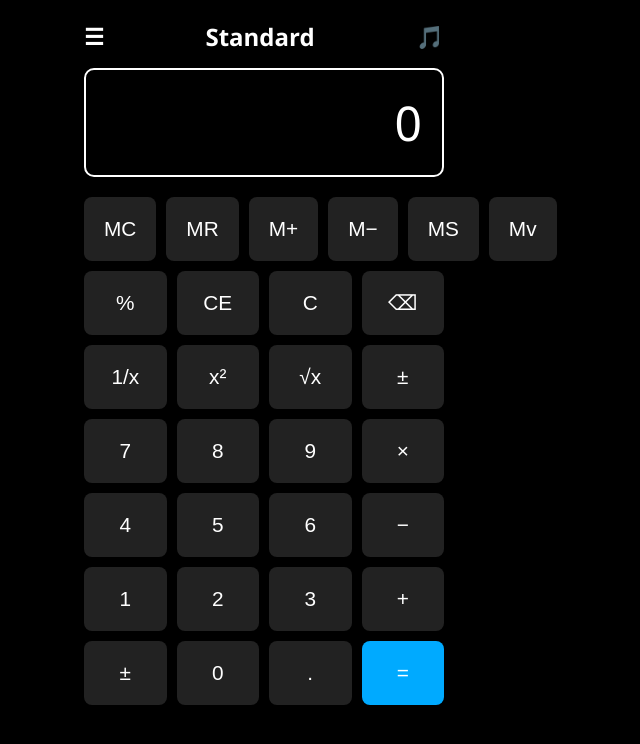
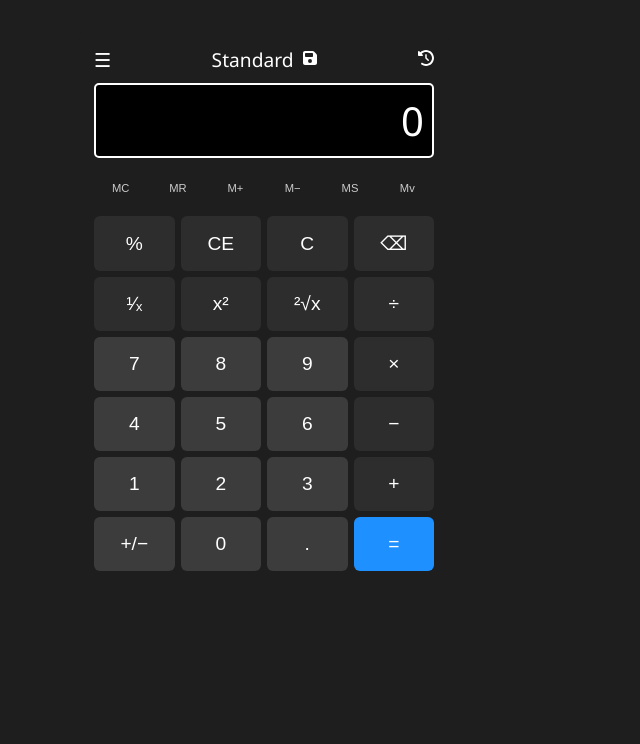
Before and after one commit to Imran-aruwa/imran-calculator, a React (Vite) app: page / in a window 1280 px wide. Shown: the top 744 px of the page, without its empty margins (376-1016 px from the left). Built offline with nearby package versions, Linux system fonts and the light colour scheme.

Commit message:
Finalize Windows Calculator replica with full functionality and layout

```diff
--- a/index.html
+++ b/index.html
@@ -2,7 +2,7 @@
 <html lang="en">
   <head>
     <meta charset="UTF-8" />
-    <link rel="icon" href="/favicon.ico" />
+    <link rel="icon" type="image/svg+xml" href="/vite.svg" />
     <meta name="viewport" content="width=device-width, initial-scale=1.0" />
     <title>Calculator</title>
   </head>
--- a/package.json
+++ b/package.json
@@ -13,7 +13,8 @@
     "bootstrap": "^5.3.6",
     "react": "^19.1.0",
     "react-bootstrap": "^2.10.10",
-    "react-dom": "^19.1.0"
+    "react-dom": "^19.1.0",
+    "react-icons": "^5.5.0"
   },
   "devDependencies": {
     "@eslint/js": "^9.25.0",
--- a/src/App.jsx
+++ b/src/App.jsx
@@ -1,70 +1,131 @@
 import React, { useState } from "react";
-
-const buttons = [
-  ["MC", "MR", "M+", "M−", "MS", "Mv"],
-  ["%", "CE", "C", "⌫"],
-  ["1/x", "x²", "√x", "±"],
-  ["7", "8", "9", "×"],
-  ["4", "5", "6", "−"],
-  ["1", "2", "3", "+"],
-  ["±", "0", ".", "="],
-];
-
-const isOperator = (value) => ["+", "−", "×", "÷", "="].includes(value);
+import "./style.css";
+import { FaClockRotateLeft, FaFloppyDisk } from "react-icons/fa6";
 
 export default function App() {
   const [display, setDisplay] = useState("0");
+  const [memory, setMemory] = useState(null);
 
   const handleClick = (value) => {
-    if (value === "C" || value === "CE") return setDisplay("0");
-    if (value === "⌫") return setDisplay((prev) => (prev.length > 1 ? prev.slice(0, -1) : "0"));
-    if (value === "=") return calculate();
-    if (value === "±") return setDisplay((prev) => (prev.startsWith("-") ? prev.slice(1) : "-" + prev));
-    if (value === "1/x") return setDisplay((prev) => (1 / parseFloat(prev)).toString());
-    if (value === "x²") return setDisplay((prev) => (Math.pow(parseFloat(prev), 2)).toString());
-    if (value === "√x") return setDisplay((prev) => (Math.sqrt(parseFloat(prev))).toString());
+    setDisplay((prev) => (prev === "0" ? value : prev + value));
+  };
 
-    // Basic math entry
-    if (["+", "−", "×", "÷"].includes(value)) {
-      if (isOperator(display.slice(-1))) return;
-      setDisplay((prev) => prev + " " + value + " ");
-    } else {
-      setDisplay((prev) => (prev === "0" ? value : prev + value));
+  const clearDisplay = () => setDisplay("0");
+
+  const backspace = () => {
+    setDisplay((prev) =>
+      prev.length === 1 ? "0" : prev.slice(0, -1)
+    );
+  };
+
+  const toggleSign = () => {
+    try {
+      const val = parseFloat(display);
+      if (!isNaN(val)) setDisplay((val * -1).toString());
+    } catch {
+      setDisplay("Error");
     }
   };
 
-  const calculate = () => {
+  const calculateResult = () => {
     try {
-      let expression = display.replace(/×/g, "*").replace(/−/g, "-").replace(/÷/g, "/");
-      let result = eval(expression);
-      setDisplay(result.toString());
+      setDisplay(eval(display).toString());
     } catch {
       setDisplay("Error");
+    }
+  };
+
+  const applyFunction = (func) => {
+    try {
+      let val = parseFloat(display);
+      if (isNaN(val)) return;
+      if (func === "recip") setDisplay((1 / val).toString());
+      else if (func === "square") setDisplay((val * val).toString());
+      else if (func === "sqrt") setDisplay(Math.sqrt(val).toString());
+      else if (func === "percent") setDisplay((val / 100).toString());
+    } catch {
+      setDisplay("Error");
+    }
+  };
+
+  const handleMemory = (type) => {
+    let current = parseFloat(display);
+    switch (type) {
+      case "MC":
+        setMemory(null);
+        break;
+      case "MR":
+        if (memory !== null) setDisplay(memory.toString());
+        break;
+      case "M+":
+        setMemory((prev) => (prev || 0) + current);
+        break;
+      case "M-":
+        setMemory((prev) => (prev || 0) - current);
+        break;
+      case "MS":
+        setMemory(current);
+        break;
+      case "Mv":
+        alert(`Memory: ${memory}`);
+        break;
+      default:
+        break;
     }
   };
 
   return (
     <div className="calculator">
       <div className="header">
-        <div className="menu">☰</div>
-        <div className="title">Standard</div>
-        <div className="icon">🎵</div>
+        <span className="menu">☰</span>
+        <div className="standard-label">
+          <span className="mode">Standard</span>
+          <span className="disk"><FaFloppyDisk /></span>
+        </div>
+        <span className="clock"><FaClockRotateLeft /></span>
       </div>
+
       <div className="display">{display}</div>
-      <div className="buttons">
-        {buttons.map((row, i) => (
-          <div className="button-row" key={i}>
-            {row.map((btn) => (
-              <button
-                key={btn}
-                className={`btn ${btn === "=" ? "equals" : ""}`}
-                onClick={() => handleClick(btn)}
-              >
-                {btn}
-              </button>
-            ))}
-          </div>
-        ))}
+
+      <div className="memory-row">
+        <button className="memory" onClick={() => handleMemory("MC")}>MC</button>
+        <button className="memory" onClick={() => handleMemory("MR")}>MR</button>
+        <button className="memory bold" onClick={() => handleMemory("M+")}>M+</button>
+        <button className="memory bold" onClick={() => handleMemory("M-")}>M−</button>
+        <button className="memory bold" onClick={() => handleMemory("MS")}>MS</button>
+        <button className="memory" onClick={() => handleMemory("Mv")}>Mv</button>
+      </div>
+
+      <div className="keys">
+        <button onClick={() => applyFunction("percent")}>%</button>
+        <button>CE</button>
+        <button onClick={clearDisplay}>C</button>
+        <button onClick={backspace}>⌫</button>
+
+        <button onClick={() => applyFunction("recip")}>¹∕ₓ</button>
+        <button onClick={() => applyFunction("square")}>x²</button>
+        <button onClick={() => applyFunction("sqrt")}>²√x</button>
+        <button onClick={() => handleClick("/")}>÷</button>
+
+        <button className="num" onClick={() => handleClick("7")}>7</button>
+        <button className="num" onClick={() => handleClick("8")}>8</button>
+        <button className="num" onClick={() => handleClick("9")}>9</button>
+        <button onClick={() => handleClick("*")}>×</button>
+
+        <button className="num" onClick={() => handleClick("4")}>4</button>
+        <button className="num" onClick={() => handleClick("5")}>5</button>
+        <button className="num" onClick={() => handleClick("6")}>6</button>
+        <button onClick={() => handleClick("-")}>−</button>
+
+        <button className="num" onClick={() => handleClick("1")}>1</button>
+        <button className="num" onClick={() => handleClick("2")}>2</button>
+        <button className="num" onClick={() => handleClick("3")}>3</button>
+        <button onClick={() => handleClick("+")}>+</button>
+
+        <button className="num" onClick={toggleSign}>+/−</button>
+        <button className="num" onClick={() => handleClick("0")}>0</button>
+        <button className="num" onClick={() => handleClick(".")}>.</button>
+        <button className="equal" onClick={calculateResult}>=</button>
       </div>
     </div>
   );
--- a/src/style.css
+++ b/src/style.css
@@ -1,72 +1,93 @@
 body {
   margin: 0;
+  background-color: #1e1e1e;
   font-family: "Segoe UI", sans-serif;
-  background-color: #000;
-  color: #fff;
+  color: white;
 }
 
 .calculator {
-  max-width: 360px;
-  margin: 0 auto;
-  padding: 20px;
+  width: 340px;
+  margin: 30px auto;
+  background-color: #1e1e1e;
+  border-radius: 10px;
+  padding: 1rem;
 }
 
 .header {
   display: flex;
+  justify-content: space-between;
   align-items: center;
-  justify-content: space-between;
-  font-size: 1.4rem;
-  margin-bottom: 15px;
-  font-weight: 600;
+  margin-bottom: 10px;
+  font-size: 1.2rem;
+  color: white;
 }
 
-.title {
-  font-size: 1.5rem;
+.standard-label {
+  display: flex;
+  align-items: center;
+  gap: 8px;
+}
+
+.disk {
+  font-size: 1rem;
+}
+
+.clock {
+  font-size: 1rem;
 }
 
 .display {
   background-color: #000;
-  color: #fff;
+  color: white;
+  font-size: 2.5rem;
   text-align: right;
-  font-size: 3rem;
-  padding: 20px;
-  border: 2px solid #fff;
-  border-radius: 10px;
-  margin-bottom: 20px;
+  padding: 0.5rem;
+  border-radius: 5px;
+  border: 2px solid white;
+  margin-bottom: 0.5rem;
 }
 
-.buttons {
-  display: flex;
-  flex-direction: column;
-  gap: 10px;
+.memory-row {
+  display: grid;
+  grid-template-columns: repeat(6, 1fr);
+  gap: 4px;
+  margin-bottom: 6px;
 }
 
-.button-row {
-  display: flex;
-  gap: 10px;
+.memory {
+  font-size: 0.7rem;
+  background-color: transparent;
+  border: none;
+  color: #ccc;
 }
 
-.btn {
-  flex: 1;
-  padding: 20px;
-  font-size: 1.3rem;
-  border: none;
-  border-radius: 8px;
-  background-color: #222;
-  color: #fff;
-  cursor: pointer;
-  transition: background-color 0.2s;
+.keys {
+  display: grid;
+  grid-template-columns: repeat(4, 1fr);
+  gap: 6px;
 }
 
-.btn:hover {
-  background-color: #333;
+button {
+  padding: 16px;
+  font-size: 1.2rem;
+  border-radius: 6px;
+  border: none;
+  background-color: #2d2d2d;
+  color: white;
+  cursor: pointer;
+  transition: background 0.2s;
 }
 
-.equals {
-  background-color: #00aaff;
-  color: #fff;
+button:hover {
+  background-color: #444;
 }
 
-.equals:hover {
-  background-color: #008ecc;
+.num {
+  background-color: #3c3c3c;
+  color: white;
 }
+
+.equal {
+  background-color: #1e90ff;
+  color: white;
+}
```
Also changed, not shown: 1 other file (tests, documents, lock files or other folders).
